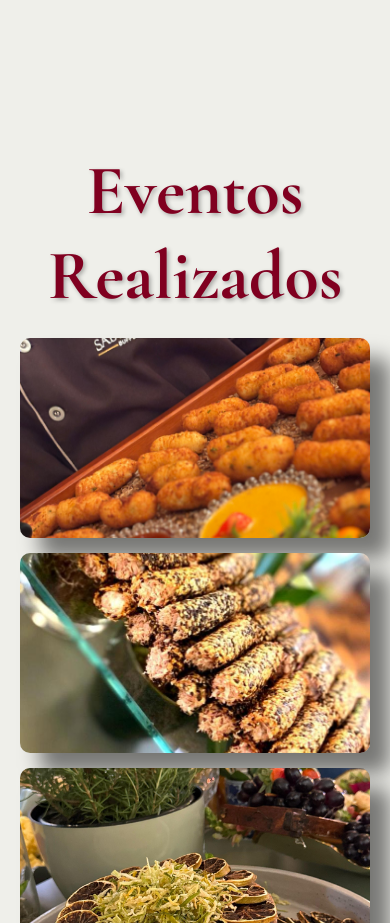
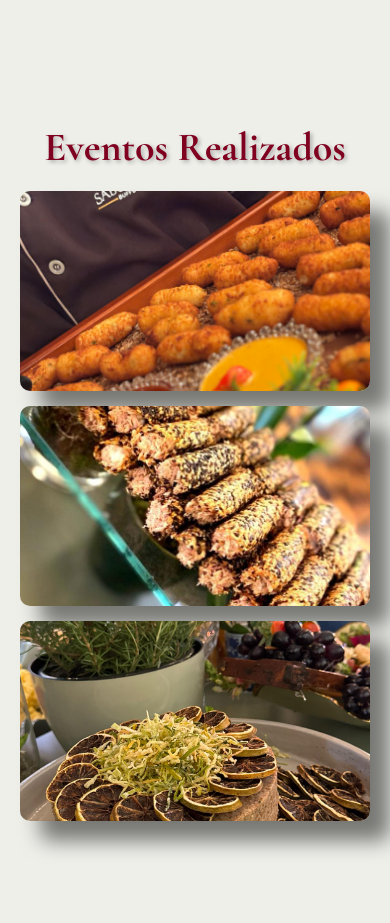
Before and after one commit to yuki0142/demonstrativosabordefesta, a plain HTML site: page index.html in a window 390 px wide. Shown: the part 1660-2583 px from the top of the page. Drawn offline with nearby package versions, Linux system fonts and the light colour scheme; a web font is replaced by a local one.

Commit message:
Update indexresponsivo.css

```diff
--- a/src/responsivos/indexresponsivo.css
+++ b/src/responsivos/indexresponsivo.css
@@ -62,6 +62,10 @@
     }
 
     /* EVENTOS */
+    .eventos .titulo{
+        font-size: 40px;
+    }
+
     .eventos .imagem {
         width: 80%;
         max-width: 300px;
```
